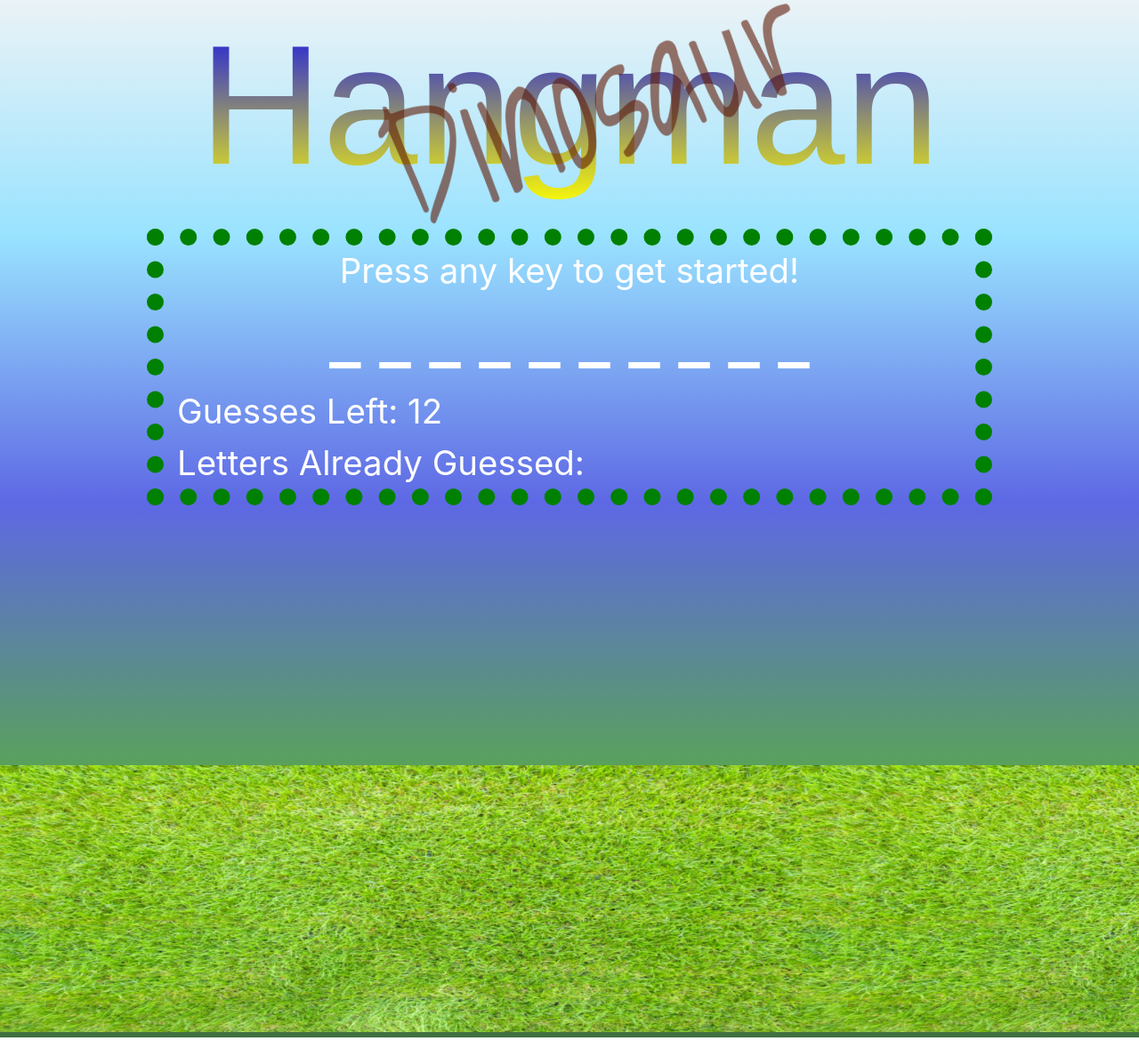
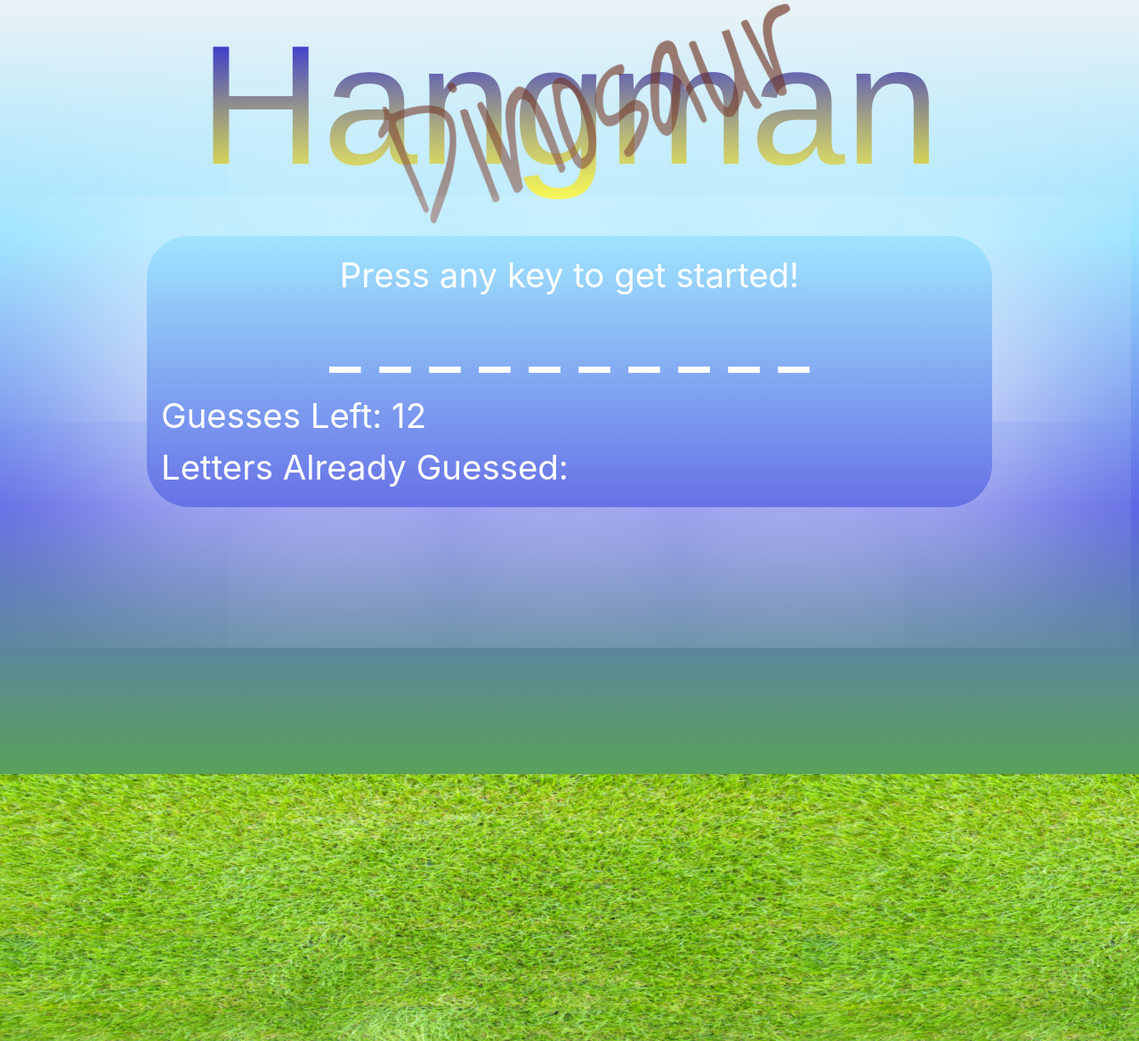
Before and after one commit to dscarlin/Word-Guess-Game, a plain HTML site: page index.html in a window 1280 px wide. Shown: the part 35-1205 px from the top of the page at 89% size. Drawn offline with nearby package versions, Linux system fonts and the light colour scheme; a web font is replaced by a local one.

Commit message:
media queries added larger image and font

```diff
--- a/assets/css/style.css
+++ b/assets/css/style.css
@@ -40,30 +40,37 @@ img{
      top:1vh;
  }
  #board{
-    border: green dotted .5em;
-    color: white;
-    font-size: 1.25em;
-    top:1vh;
+    background-color: #ffffff10;
+    border: green  .5em;
+    border-radius: 3rem;
+    color:white;
     font-size: 3vw;
-    margin-top: 1rem;
+    margin-top: 2rem;
+    box-shadow: white 0rem 0rem 20rem 2rem;
+    padding: 1rem;
 }
 #dinopad{
     height:auto;
     transition: .6s;
     padding:0;
+
 }
 #dinopic{
-    transform: rotateZ(-15deg) rotateY(60deg) rotateX(-20deg) scale(1);
+    transform: rotateZ(-15deg) rotateY(75deg) rotateX(-18deg) scale(1);
     position:absolute;
-    width: 50vh;
-    bottom:30vh;
+    width: 80vw;
+    max-width: 6000px;
+    bottom:60vh;
+    left: 7vh
 }
 #figcaption{
     color:white;
     transform: rotateX(60deg) rotateZ(-30deg) ;
     position:absolute;
-    bottom:20vh;
-    font-size: 6vh;
+    bottom:50vh;
+    left: 7vh;
+    font-size: 10vw;
+    max-font-size: 72pt;
     transition: .6s;
     width:fit-content;
     display:inline-block;
@@ -79,3 +86,15 @@ img{
     bottom:0;
     height: 75vh;
 }
+
+@media only screen and (min-width: 900px){
+
+    #dinopic{
+        width: 90vh
+    }
+    #figcaption{
+
+        font-size: 6rem;
+        font-weight: bold;
+    }
+}
--- a/index.html
+++ b/index.html
@@ -22,7 +22,7 @@
    </div>
    <div class="container">
         <div class="row justify-content-center">
-            <div id="board" class="col-xs-10 col-lg-10 ">
+            <div id="board" class="col-xs-12 col-md-11 col-lg-10 ">
                 <div class="container-fluid ">
                     <div id="instruct" class="container-fluid text-center" ><h4></h4></div>
                     <h2  id="hangword" class="container-fluid text-center"></h2>
```
